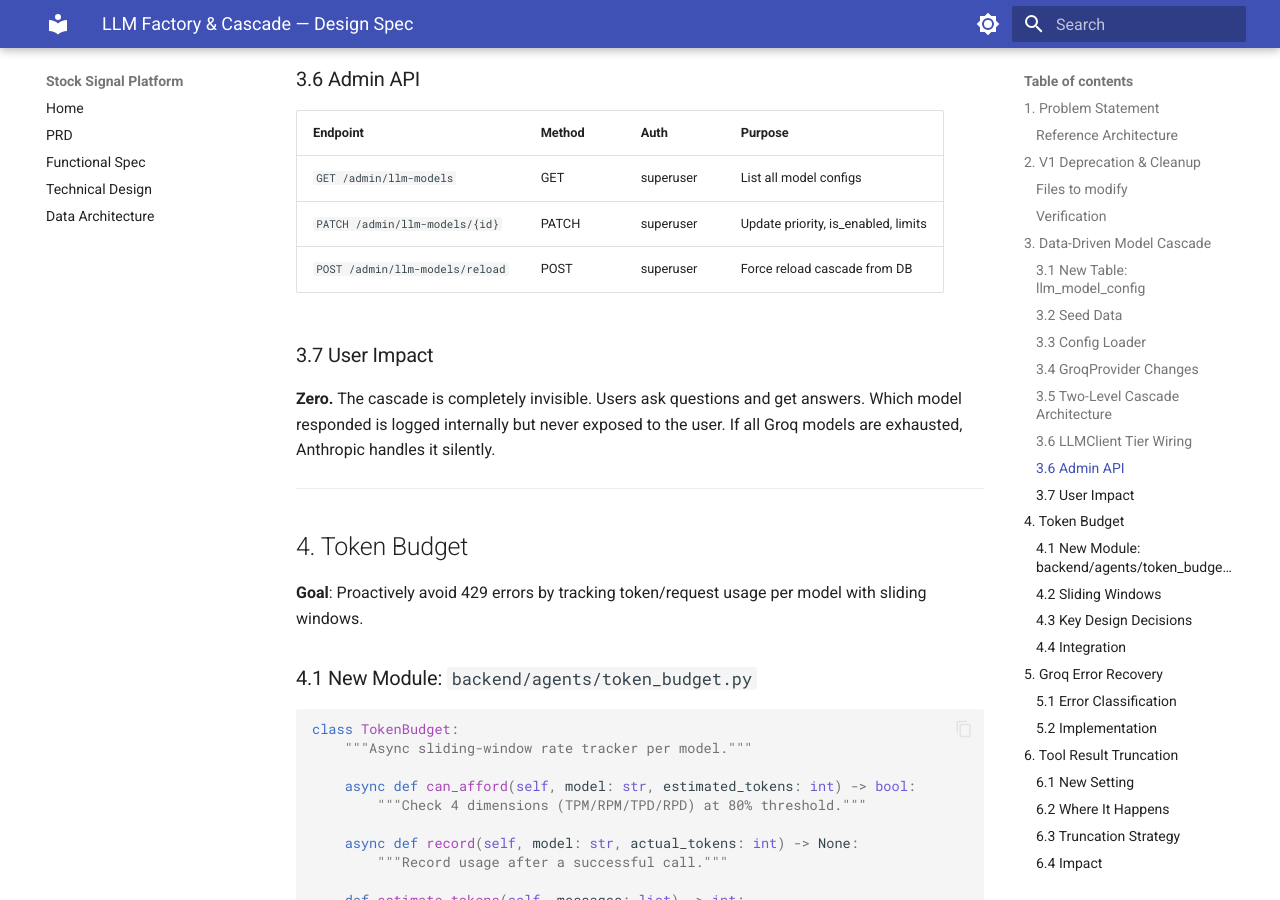
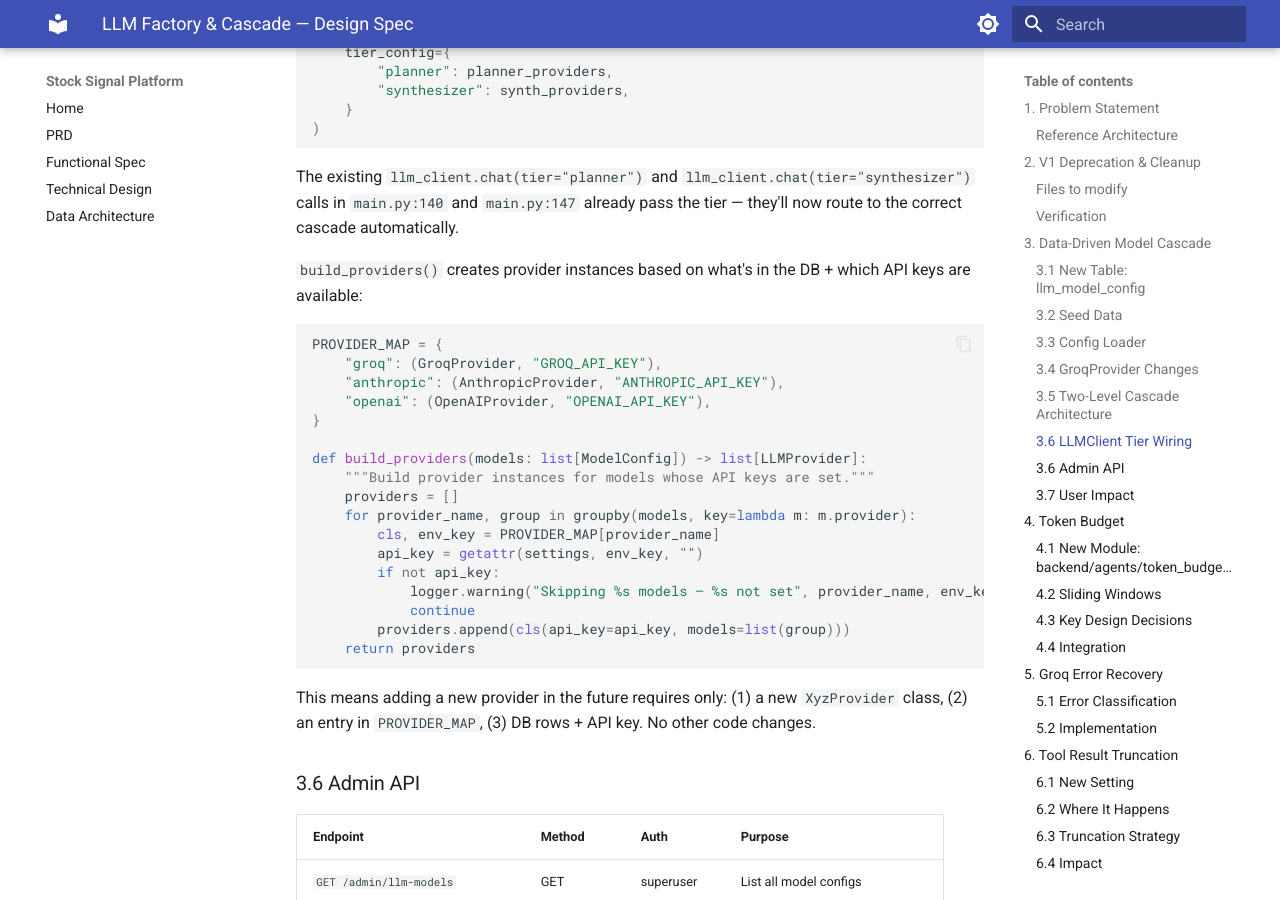
Before and after one commit to vipulbhatia29/stock-signal-platform, an MkDocs documentation site: the page built from docs/superpowers/specs/2026-03-25-llm-factory-cascade-design.md, in a window 1280 px wide and 900 px high, scrolled down 5341 px. Built offline with MkDocs 1.6.1 and Material for MkDocs 9.7.7, drawn with Linux system fonts in a browser that asks for light colours; some of the changed text lies outside the part shown.

Commit message:
docs: add OpenAI as last-resort fallback in cascade seed data
OpenAI (gpt-4o) added as priority 5 (planner) and 4 (synthesizer).
Activated automatically when OPENAI_API_KEY is set — dead code
provider class becomes live via data-driven config. build_providers()
auto-discovers providers from PROVIDER_MAP + API key presence.

Co-Authored-By: Claude Opus 4.6 (1M context) <noreply@anthropic.com>

````diff
--- a/docs/superpowers/specs/2026-03-25-llm-factory-cascade-design.md
+++ b/docs/superpowers/specs/2026-03-25-llm-factory-cascade-design.md
@@ -89,7 +89,8 @@ CREATE TABLE llm_model_config (
 | 1 | groq | llama-3.3-70b-versatile | 12,000 | Best tool-calling, strong JSON |
 | 2 | groq | moonshotai/kimi-k2-instruct | 10,000 | Good reasoning for complex plans |
 | 3 | groq | meta-llama/llama-4-scout-17b-16e-instruct | 30,000 | Fast, generous TPM fallback |
-| 4 | anthropic | claude-sonnet-4-6 | unlimited | Paid safety net |
+| 4 | anthropic | claude-sonnet-4-6 | paid | Paid fallback |
+| 5 | openai | gpt-4o | paid | Last-resort fallback |
 
 **Synthesizer tier** (user-facing analysis, no tool calling needed):
 
@@ -97,7 +98,10 @@ CREATE TABLE llm_model_config (
 |---|---|---|---|---|
 | 1 | groq | openai/gpt-oss-120b | 8,000 | Highest quality free model |
 | 2 | groq | moonshotai/kimi-k2-instruct | 10,000 | Strong reasoning fallback |
-| 3 | anthropic | claude-sonnet-4-6 | unlimited | Quality guarantee |
+| 3 | anthropic | claude-sonnet-4-6 | paid | Quality guarantee |
+| 4 | openai | gpt-4o | paid | Last-resort fallback |
+
+**Note on OpenAI**: `OpenAIProvider` already exists at `backend/agents/providers/openai.py` but is currently dead code — never instantiated in `main.py`. The new `ModelConfigLoader` will activate it automatically when `OPENAI_API_KEY` is set in `.env` AND OpenAI rows exist in `llm_model_config`. No code changes needed to onboard OpenAI — just configuration.
 
 ### 3.3 Config Loader
 
@@ -192,6 +196,30 @@ llm_client = LLMClient(
 ```
 
 The existing `llm_client.chat(tier="planner")` and `llm_client.chat(tier="synthesizer")` calls in `main.py:140` and `main.py:147` already pass the tier — they'll now route to the correct cascade automatically.
+
+`build_providers()` creates provider instances based on what's in the DB + which API keys are available:
+
+```python
+PROVIDER_MAP = {
+    "groq": (GroqProvider, "GROQ_API_KEY"),
+    "anthropic": (AnthropicProvider, "ANTHROPIC_API_KEY"),
+    "openai": (OpenAIProvider, "OPENAI_API_KEY"),
+}
+
+def build_providers(models: list[ModelConfig]) -> list[LLMProvider]:
+    """Build provider instances for models whose API keys are set."""
+    providers = []
+    for provider_name, group in groupby(models, key=lambda m: m.provider):
+        cls, env_key = PROVIDER_MAP[provider_name]
+        api_key = getattr(settings, env_key, "")
+        if not api_key:
+            logger.warning("Skipping %s models — %s not set", provider_name, env_key)
+            continue
+        providers.append(cls(api_key=api_key, models=list(group)))
+    return providers
+```
+
+This means adding a new provider in the future requires only: (1) a new `XyzProvider` class, (2) an entry in `PROVIDER_MAP`, (3) DB rows + API key. No other code changes.
 
 ### 3.6 Admin API
 
@@ -363,6 +391,8 @@ User must enable these Groq models in their Groq console:
 3. `meta-llama/llama-4-scout-17b-16e-instruct`
 4. `openai/gpt-oss-120b`
 
+Optional: set `OPENAI_API_KEY` in `.env` to activate OpenAI as last-resort fallback. Without it, OpenAI rows in the DB are silently skipped and Anthropic is the final fallback.
+
 ### 7.4 Rollout Strategy
 
 1. Deploy migration (creates table + seed data)
````
